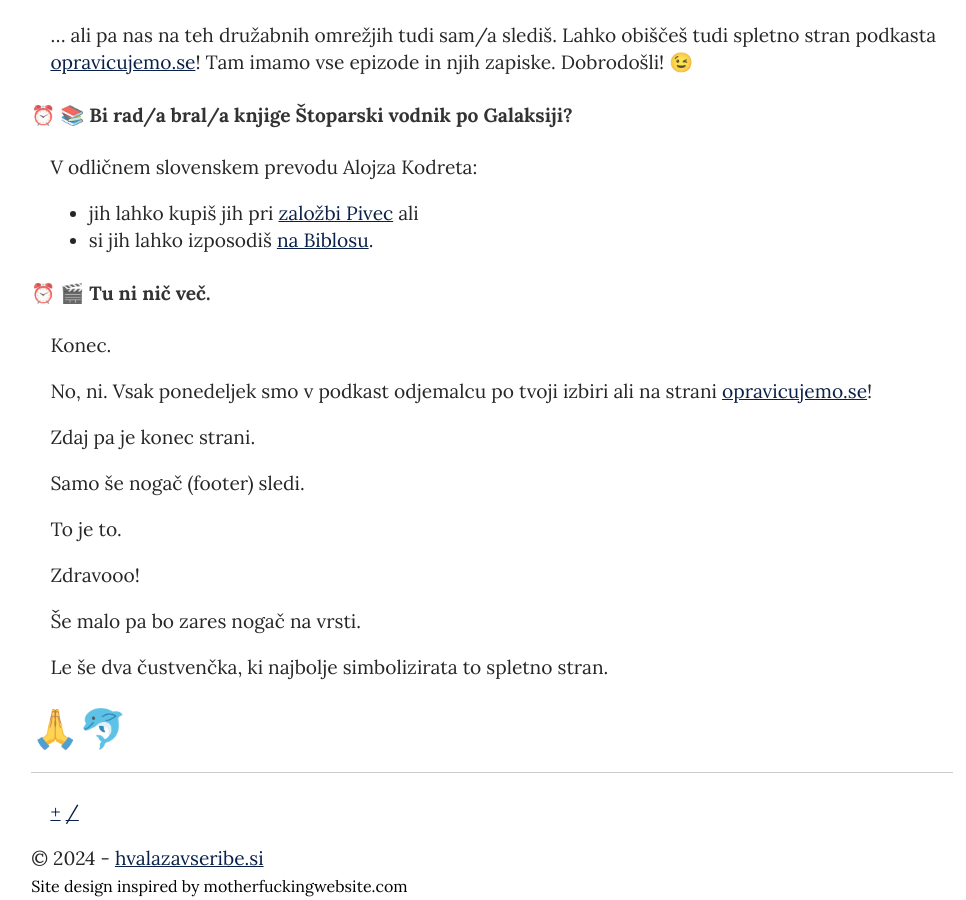
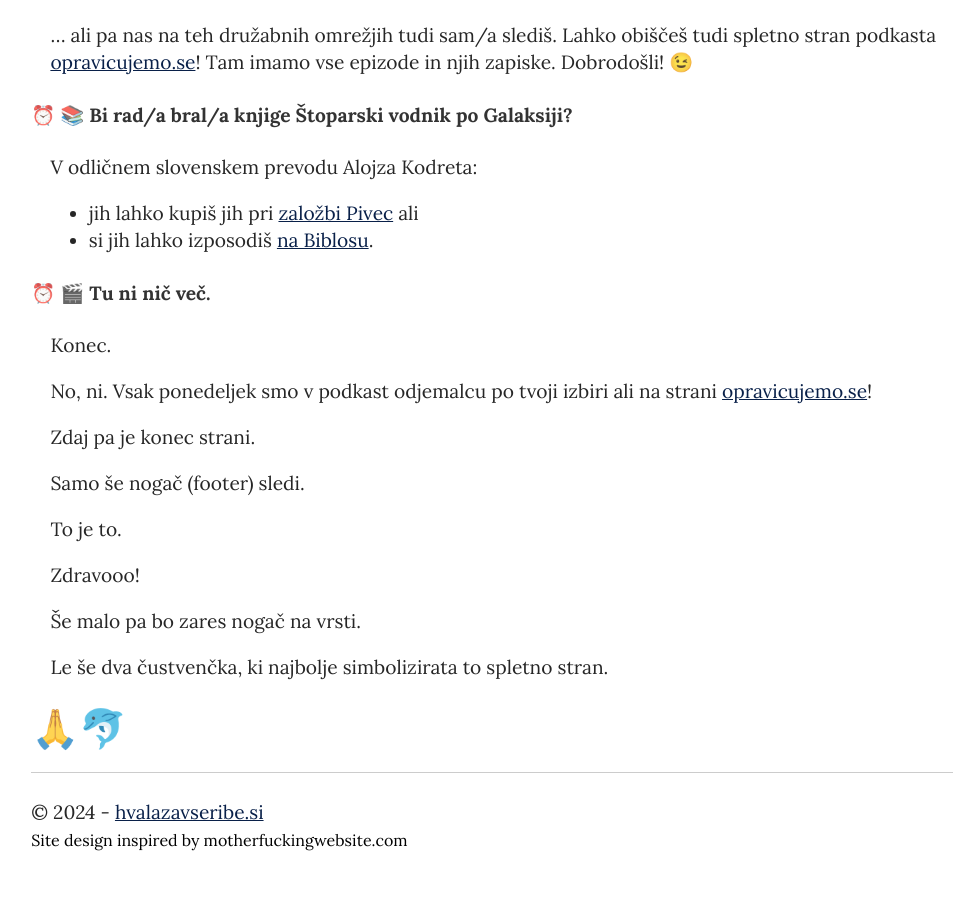
Before and after one commit to hvalazavseribe/hvalazavseribe.github.io, a Jekyll site: the page built from index.md, in a window 1280 px wide and 900 px high, scrolled down 1708 px. Shown: the whole window, without its empty margins (148-1114 px from the left). Built offline with Jekyll 4.4.1, drawn with Linux system fonts in a browser that asks for light colours; a script that is not in the unit is left out; after the commit the page ends 2562 px from its top, so only the background shows below that.

Commit message:
Memberful out

```diff
--- a/_includes/head.html
+++ b/_includes/head.html
@@ -4,7 +4,7 @@
   {% include google-analytics.html %}
   {% endif %}
   {% include meta.html %}
-  {% include memberful.html %}
+  <!-- {% include memberful.html %} -->
   <title>{% if page.title == "Home" %}{{ site.title }} - {{ site.tagline }}{% else %}{{ site.title }} - {{ page.title }}{% endif %}</title>
   <!-- Google font-->
    <link href="https://fonts.googleapis.com/css2?family=Anton&display=swap" rel="stylesheet">
--- a/index.md
+++ b/index.md
@@ -88,5 +88,3 @@ Zdravooo!
 Le še dva čustvenčka, ki najbolje simbolizirata to spletno stran.
 
 # 🙏🐬
-
-[+](https://opravicujemose.memberful.com/checkout?plan=105293) [/](https://opravicujemose.memberful.com/checkout?plan=105292)
```
